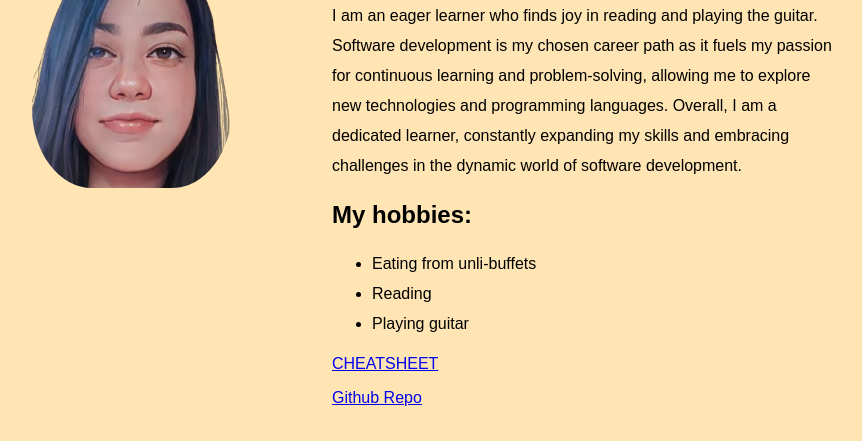
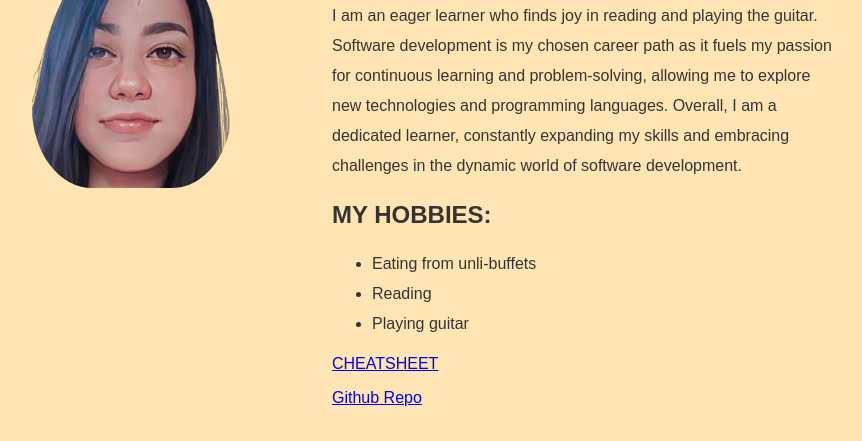
Before and after one commit to annenicolearboleda/May30HTMLCSS, a plain HTML site: page index.html in a window 1280 px wide. Shown: the part 179-620 px from the top of the page, without its empty margins (76-938 px from the left). Drawn offline with Linux system fonts and the light colour scheme.

Commit message:
edit on style

```diff
--- a/index.html
+++ b/index.html
@@ -27,7 +27,7 @@ Save the file in a directory and upload it to your GitHub account (public repo).
     <p class="generaltext">I am an eager learner who finds joy in reading and playing the guitar. Software development is my chosen career path as it fuels my passion for continuous learning and problem-solving, allowing me to explore new technologies and programming languages. Overall, I am a dedicated learner, constantly expanding my skills and embracing challenges in the dynamic world of software development.
     </p>
 
-    <h2>My hobbies:</h2>
+    <h2>MY HOBBIES:</h2>
 
     <ul class="generaltext">
       <li>Eating from unli-buffets</li>
--- a/style.css
+++ b/style.css
@@ -1,6 +1,7 @@
 body {
   background-color: #FFE5B4;
   font-family:Arial, Helvetica, sans-serif;
+  color: rgb(54, 51, 51);
 }
 
 
```
